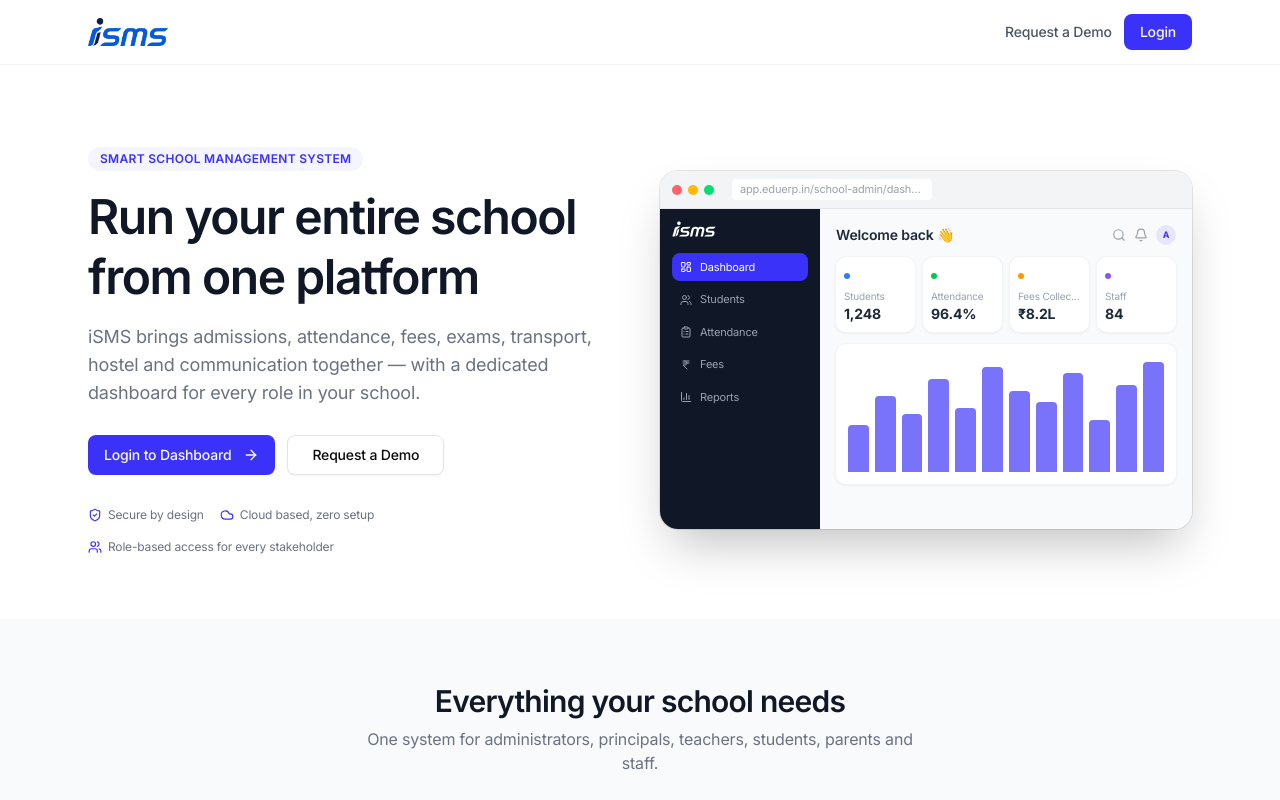
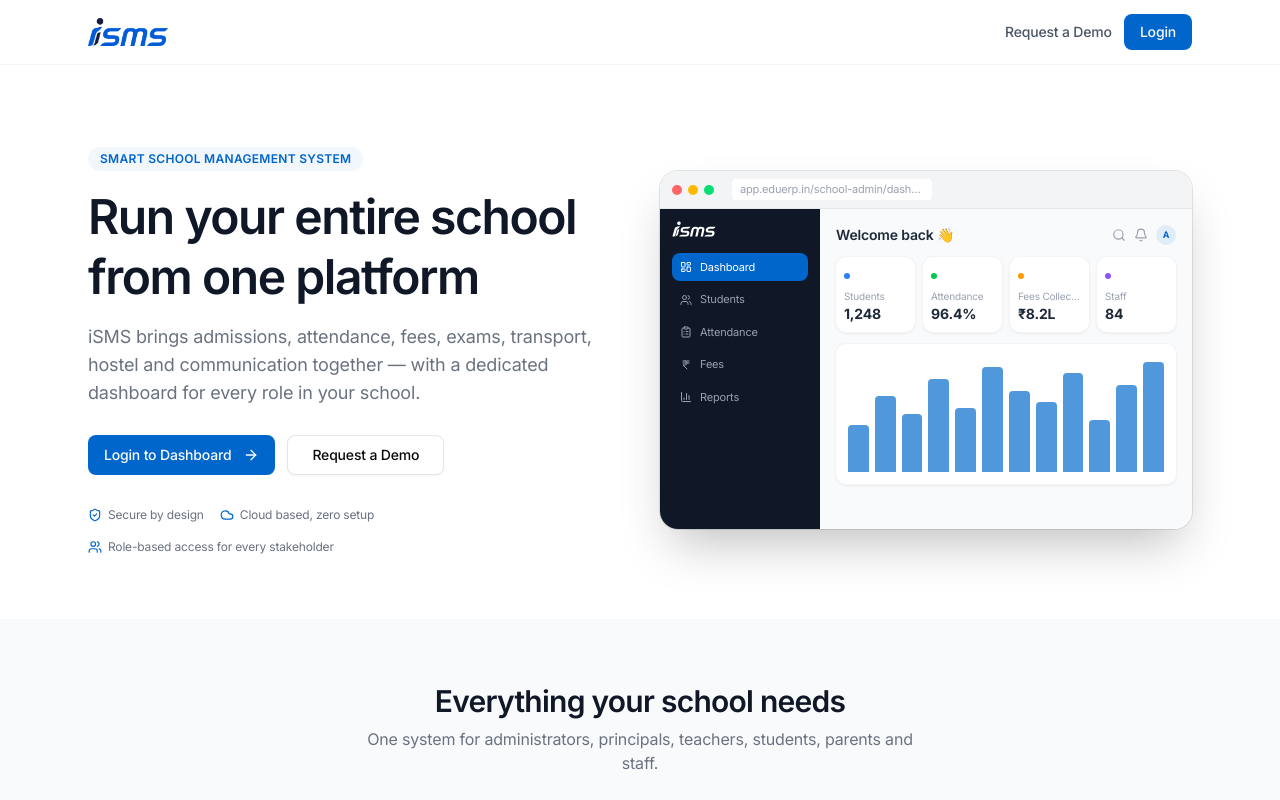
Before and after one commit to educationhub1810-png/erp-school, a Next.js app: page / in a window 1280 px wide. Shown: the top 800 px of the page. Built offline with nearby package versions, Linux system fonts and the light colour scheme; no server answers.

Commit message:
style: rebrand indigo palette to #0066CC
Regenerates the indigo-* tint/shade ramp anchored on the new brand blue,
replacing the previous logo-sampled #035BD8.

```diff
--- a/app/globals.css
+++ b/app/globals.css
@@ -6,18 +6,18 @@
 
 /* Brand color: overrides Tailwind's default indigo-* palette (anchored on
    #4F46E5 at indigo-600) so every bg/text/border-indigo-* utility across the
-   app uses the brand blue (#3B32FA) instead, with matching tints/shades. */
+   app uses the brand blue (#0066CC) instead, with matching tints/shades. */
 @theme {
-  --color-indigo-50: #f5f5ff;
-  --color-indigo-100: #e7e6fe;
-  --color-indigo-200: #cccafe;
-  --color-indigo-300: #ada9fd;
-  --color-indigo-400: #7a74fc;
-  --color-indigo-500: #5851fb;
-  --color-indigo-600: #3b32fa;
-  --color-indigo-700: #322ad2;
-  --color-indigo-800: #2822aa;
-  --color-indigo-900: #201b87;
+  --color-indigo-50: #f2f7fc;
+  --color-indigo-100: #e0edf9;
+  --color-indigo-200: #bdd7f2;
+  --color-indigo-300: #94bfea;
+  --color-indigo-400: #5297dc;
+  --color-indigo-500: #267dd4;
+  --color-indigo-600: #0066cc;
+  --color-indigo-700: #0056ab;
+  --color-indigo-800: #00458b;
+  --color-indigo-900: #00376e;
 }
 
 @theme inline {
--- a/components/ui/calendar.tsx
+++ b/components/ui/calendar.tsx
@@ -22,8 +22,8 @@ function Calendar({
       captionLayout={captionLayout}
       className={cn("rdp-theme p-1", className)}
       style={{
-        "--rdp-accent-color": "#3b32fa",
-        "--rdp-accent-background-color": "#f5f5ff",
+        "--rdp-accent-color": "#0066cc",
+        "--rdp-accent-background-color": "#f2f7fc",
       } as React.CSSProperties}
       classNames={{
         caption_label: "text-sm font-semibold",
--- a/lib/mailer.ts
+++ b/lib/mailer.ts
@@ -67,7 +67,7 @@ export async function sendDemoRequestEmail(details: DemoRequestDetails): Promise
     ].filter(Boolean).join("\n"),
     html: `
       <div style="font-family:system-ui,Segoe UI,Arial,sans-serif;max-width:480px;margin:0 auto">
-        <h2 style="color:#3b32fa;margin:0 0 8px">New demo request</h2>
+        <h2 style="color:#0066cc;margin:0 0 8px">New demo request</h2>
         <p style="color:#374151;margin:0 0 4px"><strong>Name:</strong> ${escapeHtml(details.name)}</p>
         <p style="color:#374151;margin:0 0 4px"><strong>Email:</strong> ${escapeHtml(details.email)}</p>
         <p style="color:#374151;margin:0 0 4px"><strong>Phone:</strong> ${escapeHtml(details.phone)}</p>
@@ -91,7 +91,7 @@ export async function sendOtpEmail(to: string, code: string): Promise<void> {
     text: `Your iSMS login code is ${code}. It expires in 10 minutes.\n\nIf you did not try to sign in, you can ignore this email.`,
     html: `
       <div style="font-family:system-ui,Segoe UI,Arial,sans-serif;max-width:480px;margin:0 auto">
-        <h2 style="color:#3b32fa;margin:0 0 8px">iSMS login code</h2>
+        <h2 style="color:#0066cc;margin:0 0 8px">iSMS login code</h2>
         <p style="color:#374151;margin:0 0 16px">Use this code to finish signing in:</p>
         <p style="font-size:32px;font-weight:700;letter-spacing:6px;color:#111827;margin:0 0 16px">${code}</p>
         <p style="color:#6b7280;font-size:13px;margin:0">It expires in 10 minutes. If you did not try to sign in, you can ignore this email.</p>
```
